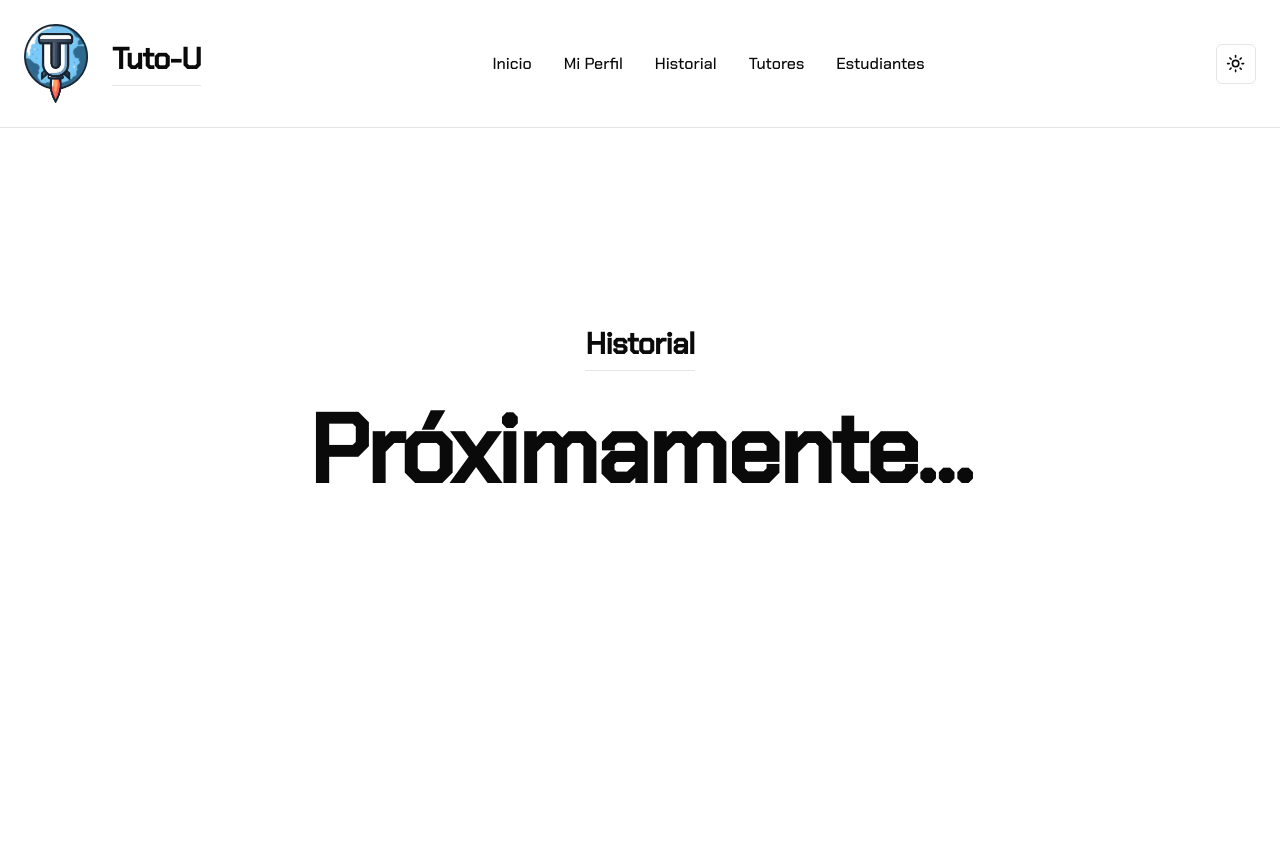
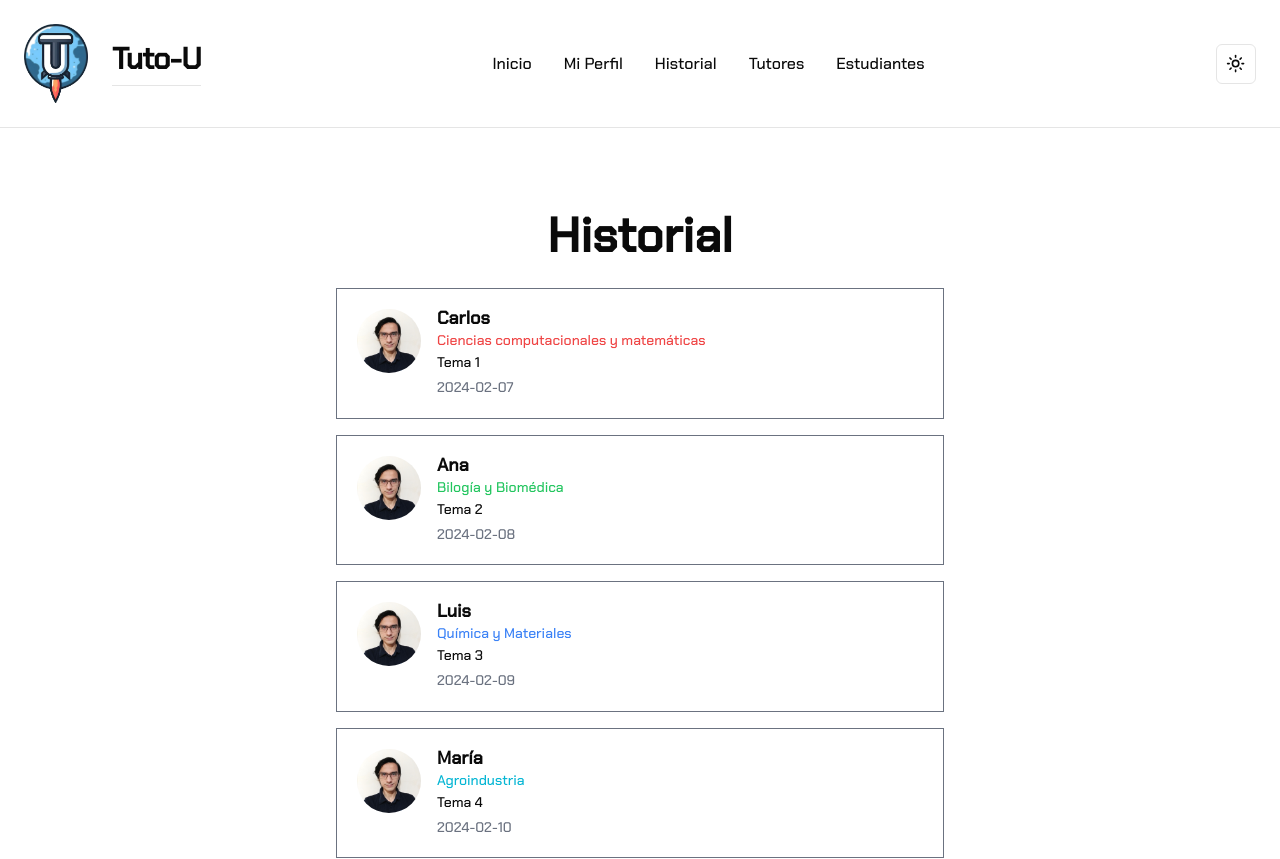
Before and after one commit to carlosandresat/tuto-u, a Next.js app: page /home/history in a window 1280 px wide. Shown: the top 859 px of the page. Before the commit the page ends 800 px from the top, so only its background shows below. Built offline with nearby package versions, Linux system fonts and the light colour scheme.

Commit message:
faq:History page creation

```diff
--- a/src/app/home/history/page.tsx
+++ b/src/app/home/history/page.tsx
@@ -1,18 +1,89 @@
+import clsx from "clsx"
+
+const data = [
+  {name: "Carlos", school: "Ciencias computacionales y matemáticas", date: "2024-02-07", id: 1, topic: "Tema 1"},
+  {name: "Ana", school: "Bilogía y Biomédica", date: "2024-02-08", id: 2, topic: "Tema 2"},
+  {name: "Luis", school: "Química y Materiales", date: "2024-02-09", id: 3, topic: "Tema 3"},
+  {name: "María", school: "Agroindustria", date: "2024-02-10", id: 4, topic: "Tema 4"},
+  {name: "Javier", school: "Geaología", date: "2024-02-11", id: 5, topic: "Tema 5"},
+  {name: "Sofía", school: "UNAE", date: "2024-02-12", id: 6, topic: "Tema 6"},
+  {name: "Gabriel", school: "Ciencias computacionales y matemáticas", date: "2024-02-13", id: 7, topic: "Tema 7"},
+  {name: "Isabel", school: "Bilogía y Biomédica", date: "2024-02-14", id: 8, topic: "Tema 8"},
+  {name: "Fernando", school: "Química y Materiales", date: "2024-02-15", id: 9, topic: "Tema 9"},
+  {name: "Lucía", school: "Agroindustria", date: "2024-02-16", id: 10, topic: "Tema 10"},
+];
+
+
+function CardService({name,school,date,id,topic}:{name:string,school:string,date:string,id:number,topic:string}){
+  let textColor;
+  let borderColor;
+  switch(school) {
+      case "Ciencias computacionales y matemáticas":
+          borderColor="hover:border-red-500"
+          textColor = "text-red-500";
+          break;
+      case "Bilogía y Biomédica":
+          borderColor="hover:border-green-500"
+          textColor = "text-green-500";
+          break;
+      case "Química y Materiales":
+          borderColor="hover:border-blue-500"
+          textColor = "text-blue-500";
+          break;
+      case "Agroindustria":
+          borderColor="hover:border-cyan-500"
+          textColor = "text-cyan-500";
+          break;
+      case "Geaología":
+          borderColor="hover:border-orange-500"
+          textColor = "text-orange-500";
+          break;
+      case "UNAE":
+          borderColor="hover:border-purple-500"
+          textColor = "text-purple-500";
+          break;
+      default:
+          borderColor="hover:border-gray-500"
+          textColor = "text-gray-500";
+  }
+  return(
+    <div className={clsx(
+      "flex gap-4 border border-gray-500 items-start mx-auto w-full md:w-1/2 p-5",
+      borderColor
+    )}>
+      <img
+        alt="Image"
+        className="rounded-full"
+        height={64}
+        src="/photos/carlos.arevalo.jpg"
+        style={{
+          aspectRatio: "64/64",
+          objectFit: "cover",
+        }}
+        width={64}
+      />
+      <div className="grid gap-1.5">
+        <h3 className="text-lg font-semibold leading-none">{name}</h3>
+        <p className={clsx(
+          "text-sm text-white-500 leading-none",
+          textColor
+        )}>{school}</p>
+        <p className="text-sm text-white-500 leading-snug dark:text-gray-400">{topic}</p>
+        <p className="text-sm text-gray-500 leading-snug dark:text-gray-400">{date}</p>
+      </div>
+    </div>
+  )
+}
+
 export default function History() {
   return (
-    <>
-      <section className="min-h-screen w-full py-12 flex items-center justify-center flex-col">
-        <h2 className="scroll-m-20 border-b pb-2 text-3xl font-semibold tracking-tight mt-32 md:mt-6 max-w-screen-xl">
-          Historial
-        </h2>
-
-        <div className="flex mt-8">
-        <h1 className="scroll-m-20 text-4xl md:text-6xl font-extrabold tracking-tight lg:text-8xl">
-            Próximamente...
-          </h1>
-
-        </div>
-      </section>
-    </>
-  );
+    <div className="flex flex-col px-8 absolute top-1/4 pb-8 w-full gap-4">
+      <h1 className="text-5xl text-center font-bold py-3">Historial</h1>
+      {data.map(e=>{
+        return(
+          <CardService key={e.id} name={e.name} school={e.school} id={e.id} topic={e.topic} date={e.date}/>
+        )
+      })}
+    </div>
+  )
 }
```
